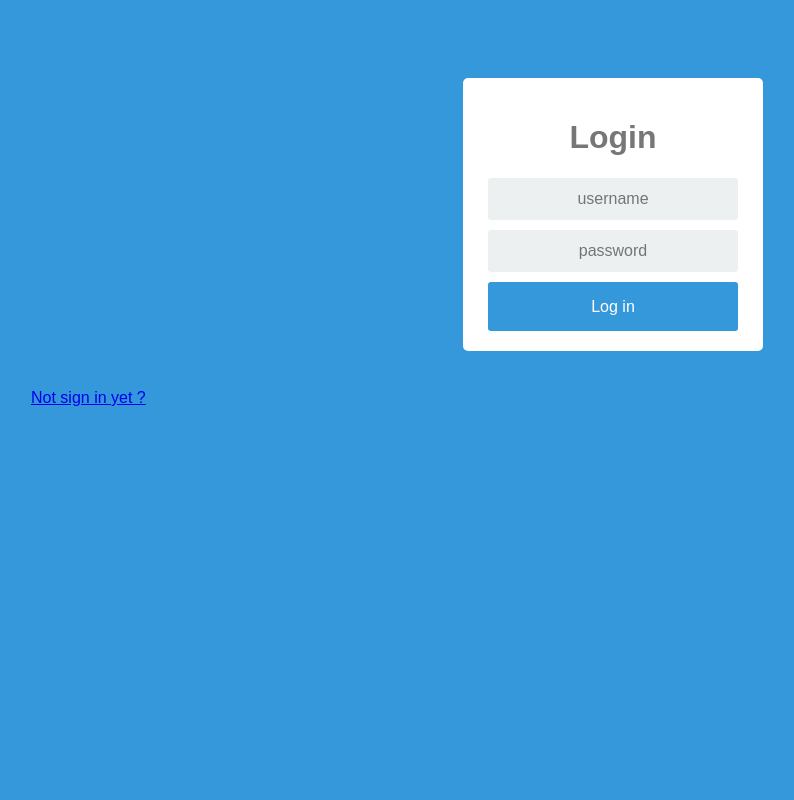
After one commit to nterrien/Hackathon2021-nTerrien-pRateau-jTagnani, a Flask app: page /general in a window 1280 px wide. The commit adds this page. Shown: the whole page, without its empty margins (27-821 px from the left). Run offline with Flask 2, Linux system fonts and the light colour scheme.

Commit message:
ajout de login
ne marche pas encore, probleme au niveau de sign in

```diff
--- a/app.py
+++ b/app.py
@@ -1,21 +1,83 @@
 from flask import Flask, flash, request, redirect, url_for, make_response, session
+from flask_login import LoginManager
+from flask_wtf import FlaskForm
+from wtforms import StringField, IntegerField
+from wtforms.validators import DataRequired
 import flask  # BSD License (BSD-3-Clause)
 import os
+import hashlib
 from werkzeug.utils import secure_filename
 
 
 app = Flask(__name__)
 app.config.from_object('config')
 
+
+
 #db.init_app(app)
 
 # with app.app_context():
 #     init_database()
 
-
+# Route de base qui conduit à Login si l'utilisateur n'est pas identifié et à home si il l'est
 @app.route('/', methods=["GET", "POST"])
 def home():
-    return flask.render_template("home.html.jinja2")
+    if not session.get('logged_in'):
+        return flask.render_template('login.html.jinja2')
+    else:
+        return flask.render_template("home.html.jinja2")
+
+# Page de login
+@app.route('/login', methods=['GET', 'POST'])
+def do_admin_login():
+    if (request.form['password'] == 'password' and request.form['username'] == 'admin'):
+        session['logged_in'] = True
+    else:
+        flash('wrong password!')
+    return home()
+
+# logout
+@app.route("/logout")
+def logout():
+    session['logged_in'] = False
+    return home()
+
+# signin
+@app.route("/signin")
+def signin():
+    result = request.form
+    u = result['username']
+    p = result['password']
+    b = p.encode('utf-8')
+    salt = os.urandom(16)
+    hash = hashlib.pbkdf2_hmac('sha256', b, salt, 100000)
+    return flask.render_template('signin.html.jinja2')
+
+@app.route("/isSigned",  methods=["POST"])
+def isSigned():
+    result = request.form
+    u = result['username']
+    p = result['password']
+    b = p.encode('utf-8')
+    salt = os.urandom(16)
+    hash = hashlib.pbkdf2_hmac('sha256', b, salt, 100000)
+    if False:
+        session['logged_in']=True
+    else :
+        session['logged_in']=False
+    return flask.url_for('home')
+
+class MyForm(FlaskForm):
+    username = StringField('username', validators=[DataRequired()])
+    password = StringField('password', validators=[DataRequired()])
+
+@app.route('/general', methods=["GET", "POST"])
+def general():
+    if not session.get('logged_in'):
+        return flask.render_template('login.html.jinja2')
+    else:
+        return flask.render_template("general.html.jinja2")
+
 
 @app.errorhandler(404)
 def not_found(e):
@@ -23,4 +85,5 @@ def not_found(e):
 
 
 if __name__ == '__main__':
-    app.run(host='0.0.0.0', port=int(os.environ.get("PORT", 5000)))
+    app.secret_key = os.urandom(16)
+    app.run(host='0.0.0.0', port=int(os.environ.get("PORT", 5000)), debug=True)
--- /dev/null
+++ b/static/css/stylelog.css
@@ -0,0 +1,78 @@
+* {
+    box-sizing: border-box;
+    }
+
+    *:focus {
+    outline: none;
+    }
+    body {
+    font-family: Arial;
+    background-color: #3498DB;
+    padding: 50px;
+    }
+    .login {
+    margin: 20px auto;
+    width: 300px;
+    }
+    .login-screen {
+    background-color: #FFF;
+    padding: 20px;
+    border-radius: 5px
+    }
+
+    .app-title {
+    text-align: center;
+    color: #777;
+    }
+
+    .login-form {
+    text-align: center;
+    }
+    .control-group {
+    margin-bottom: 10px;
+    }
+
+    input {
+    text-align: center;
+    background-color: #ECF0F1;
+    border: 2px solid transparent;
+    border-radius: 3px;
+    font-size: 16px;
+    font-weight: 200;
+    padding: 10px 0;
+    width: 250px;
+    transition: border .5s;
+    }
+
+    input:focus {
+    border: 2px solid #3498DB;
+    box-shadow: none;
+    }
+
+    .btn {
+    border: 2px solid transparent;
+    background: #3498DB;
+    color: #ffffff;
+    font-size: 16px;
+    line-height: 25px;
+    padding: 10px 0;
+    text-decoration: none;
+    text-shadow: none;
+    border-radius: 3px;
+    box-shadow: none;
+    transition: 0.25s;
+    display: block;
+    width: 250px;
+    margin: 0 auto;
+    }
+
+    .btn:hover {
+    background-color: #2980B9;
+    }
+
+    .login-link {
+    font-size: 12px;
+    color: #444;
+    display: block;
+    margin-top: 12px;
+    }
--- a/templates/general.html.jinja2
+++ b/templates/general.html.jinja2
@@ -22,6 +22,9 @@
                 <li>
                     <a href="/">Accueil</a>
                 </li>
+                <li>
+                    <a href="/logout">Logout</a>
+                </li>
             </ul>
         </div>
     </nav>
--- /dev/null
+++ b/templates/login.html.jinja2
@@ -0,0 +1,26 @@
+<link rel="stylesheet" href="../static/css/stylelog.css" type="text/css">
+
+
+{% block body %}
+<form action="/login" method="POST">
+<div class="login">
+<div class="login-screen">
+<div class="app-title">
+<h1>Login</h1>
+</div>
+<div class="login-form">
+<div class="control-group">
+				<input type="text" class="login-field" value="" placeholder="username" name="username">
+<label class="login-field-icon fui-user" for="login-name"></label></div>
+<div class="control-group">
+				<input type="password" class="login-field" value="" placeholder="password" name="password">
+<label class="login-field-icon fui-lock" for="login-pass"></label></div>
+<input type="submit" value="Log in" class="btn btn-primary btn-large btn-block">
+
+</div>
+</div>
+</div>
+</form>
+<br>
+<a href="/signin">Not sign in yet ?</a>
+{% endblock %}
```
Also changed, not shown: templates/signin.html.jinja2 (added, +17 -0 lines), static/css/style.css (line endings or trailing spaces).
